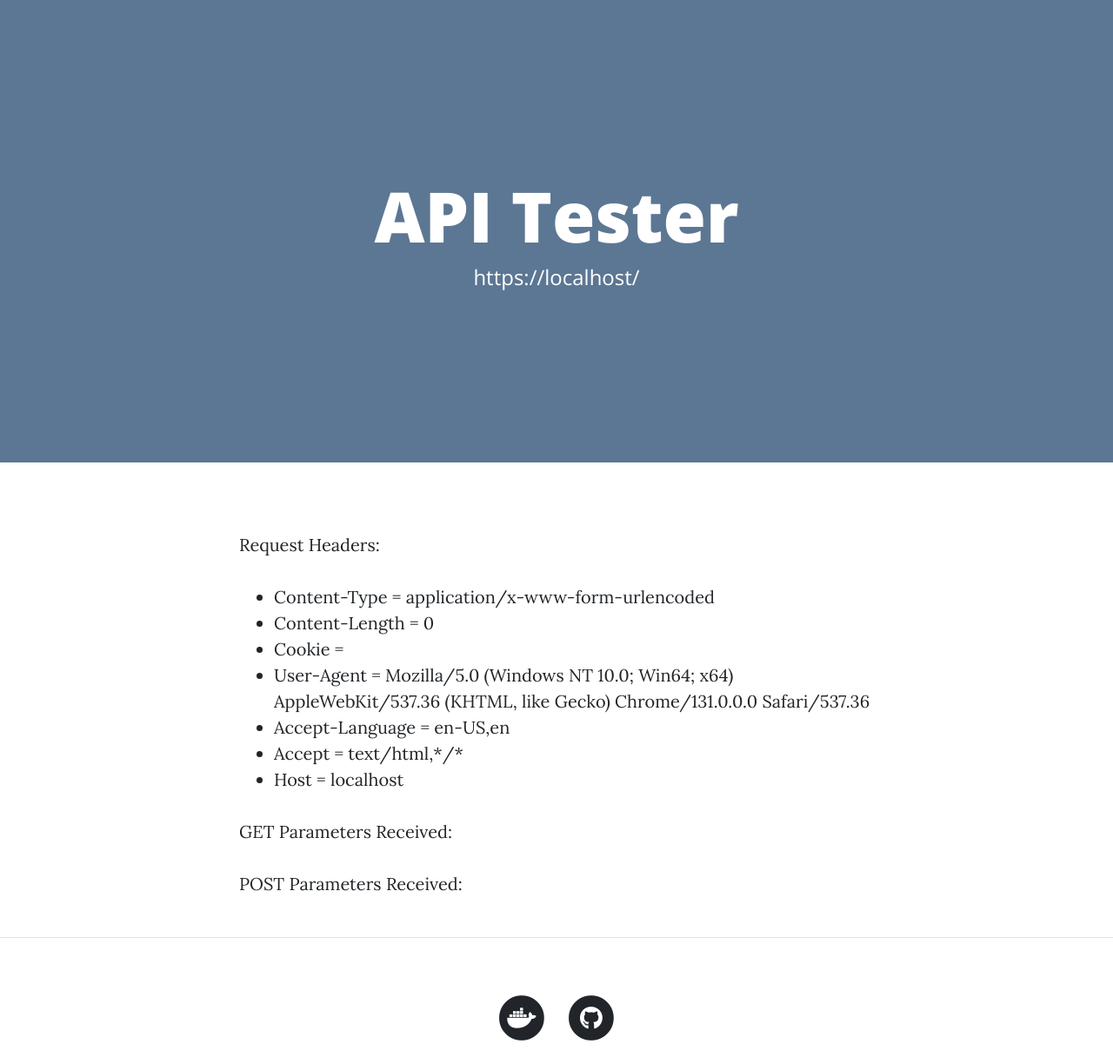
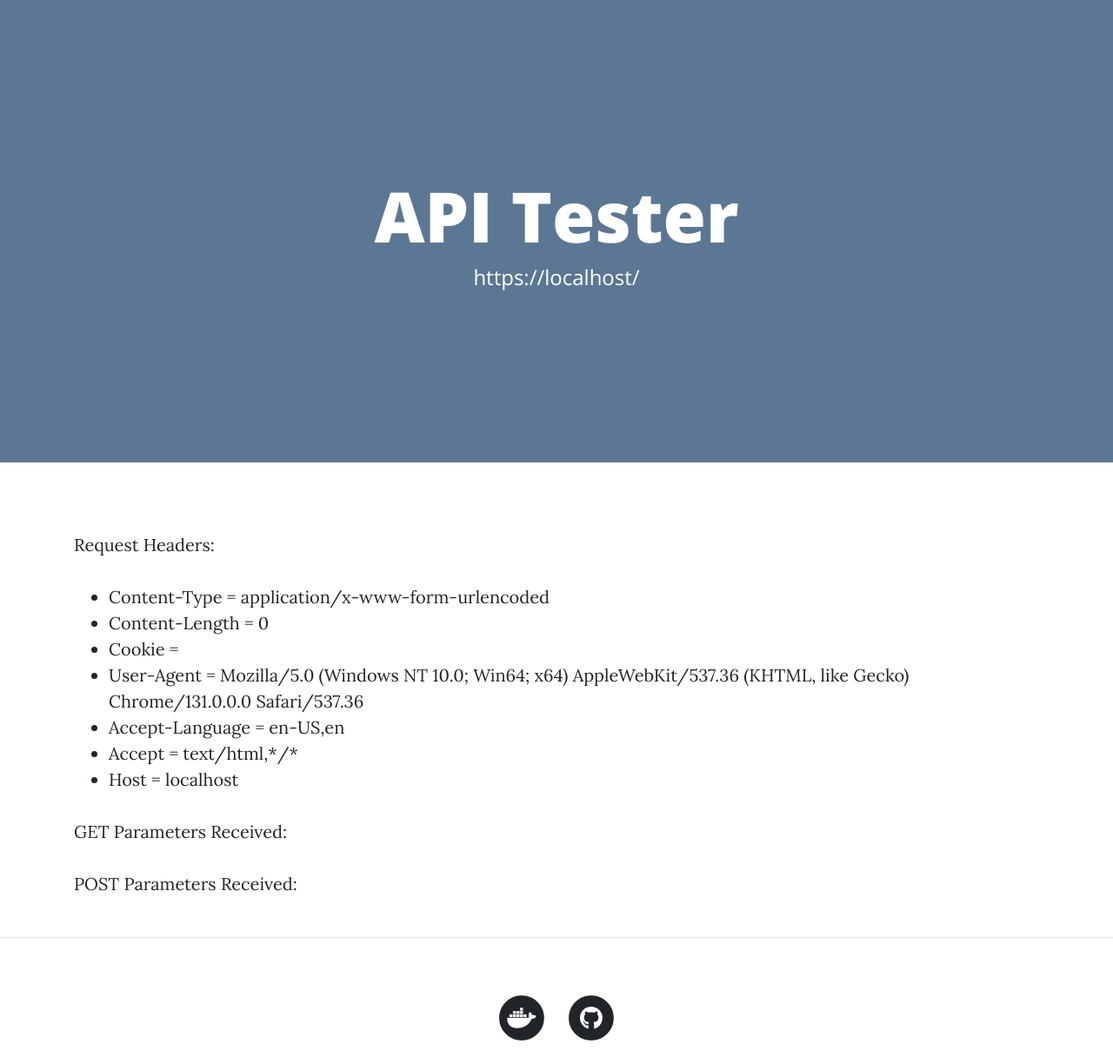
Before and after one commit to PatrickTCB/api-sim, a PHP site: page / in a window 1280 px wide. Shown: the top 1224 px of the page at 87% size. Run offline with PHP 8.4, Linux system fonts and the light colour scheme.

Commit message:
Adjusted styling to make primary HTML container wider

```diff
--- a/app/index.php
+++ b/app/index.php
@@ -52,7 +52,7 @@
   <article>
     <div class="container">
       <div class="row">
-        <div class="col-lg-8 col-md-10 mx-auto"  style="word-wrap: break-word;">
+        <div class="col-12 mx-auto"  style="word-wrap: break-word;">
           <p>Request Headers:<br />
             <ul>
             <?php
```
